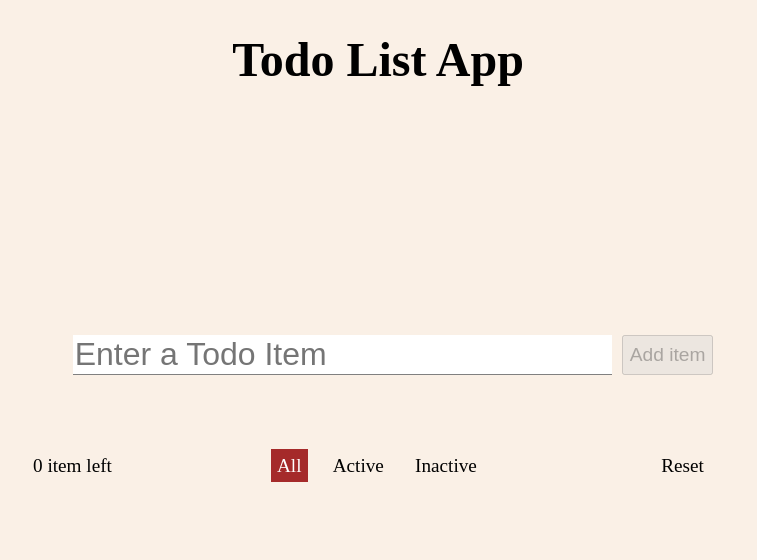
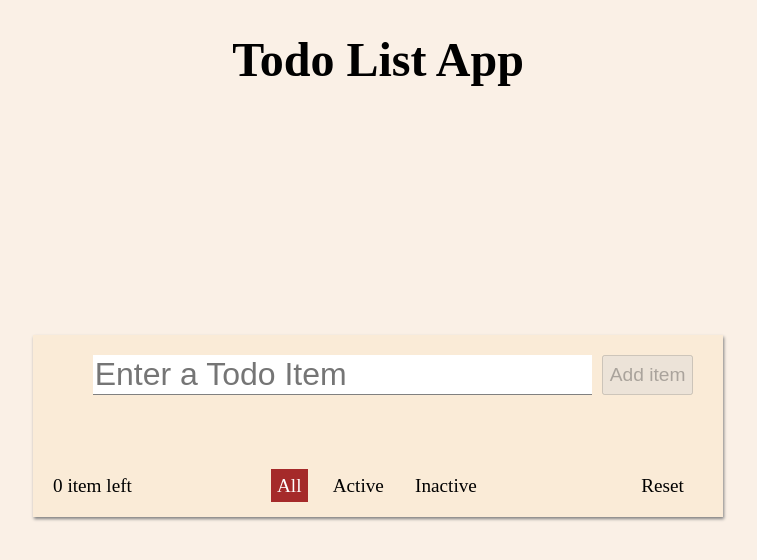
Before and after one commit to pmould/advancedToDoListApp, a React (Create React App) app: page / in a window 1280 px wide. Shown: the top 560 px of the page, without its empty margins (262-1019 px from the left). Built offline with nearby package versions, Linux system fonts and the light colour scheme.

Commit message:
add background color and padding to app container

```diff
--- a/src/styles/index.css
+++ b/src/styles/index.css
@@ -43,6 +43,9 @@ body {
 
 .app__container {
     margin: 30% 15px 15px 15px;
+    background: antiquewhite;
+    padding: 20px;
+    box-shadow: 1px 2px 3px grey;
 }
 
 .row--list-item {
```
